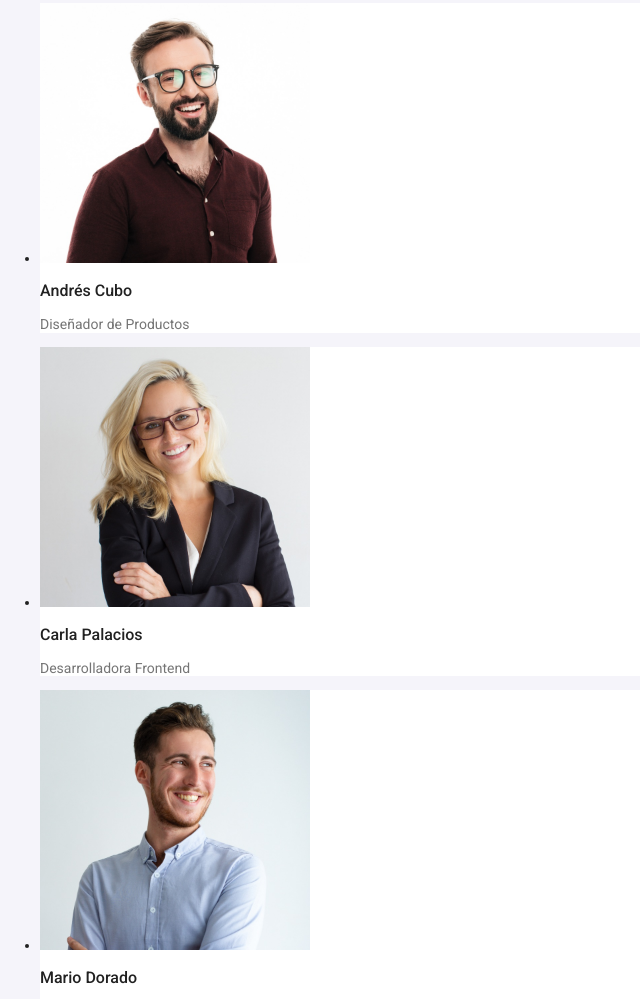
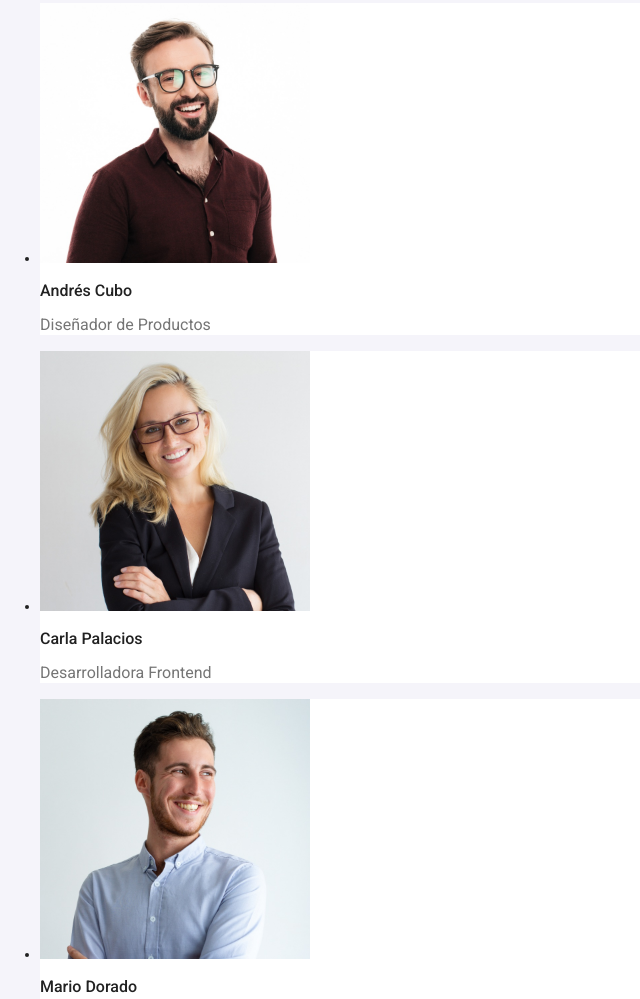
Before and after one commit to JLizcano10/goit-markup-hw-02, a plain HTML site: page index.html in a window 1280 px wide. Shown: the part 1735-2734 px from the top of the page, without its empty margins (0-640 px from the left). Drawn offline with nearby package versions, Linux system fonts and the light colour scheme.

Commit message:
estilos v3. Correcciones mias

```diff
--- a/css/styles.css
+++ b/css/styles.css
@@ -27,10 +27,6 @@ a {
   text-decoration: none;
 }
 
-/* ul li {
-  list-style: none;
-} */
-
 .logo {
   font-family: "Raleway", sans-serif;
   font-size: 26px;
@@ -47,7 +43,6 @@ a {
 }
 
 .menu-link,
-.contact-link,
 .box-title {
   color: var(--color-black);
 }
@@ -95,9 +90,11 @@ button:hover {
 .service-title {
   text-transform: uppercase;
 }
+
 .service-text,
 .team-role,
-.address-link {
+.address-link,
+.box-text {
   font-weight: var(--font-weight-400);
 }
 
@@ -110,12 +107,16 @@ button:hover {
 button {
   background-color: var(--color-back-white);
 }
+
 .team-member,
 .box-item {
   background-color: var(--color-white);
 }
 
 .team-name,
+.team-role,
+.box-text,
+.hero-button,
 button {
   font-size: var(--font-size-16);
 }
@@ -137,4 +138,5 @@ button {
 
 .box-title {
   font-size: 18px;
+  font-weight: 700;
 }
```
